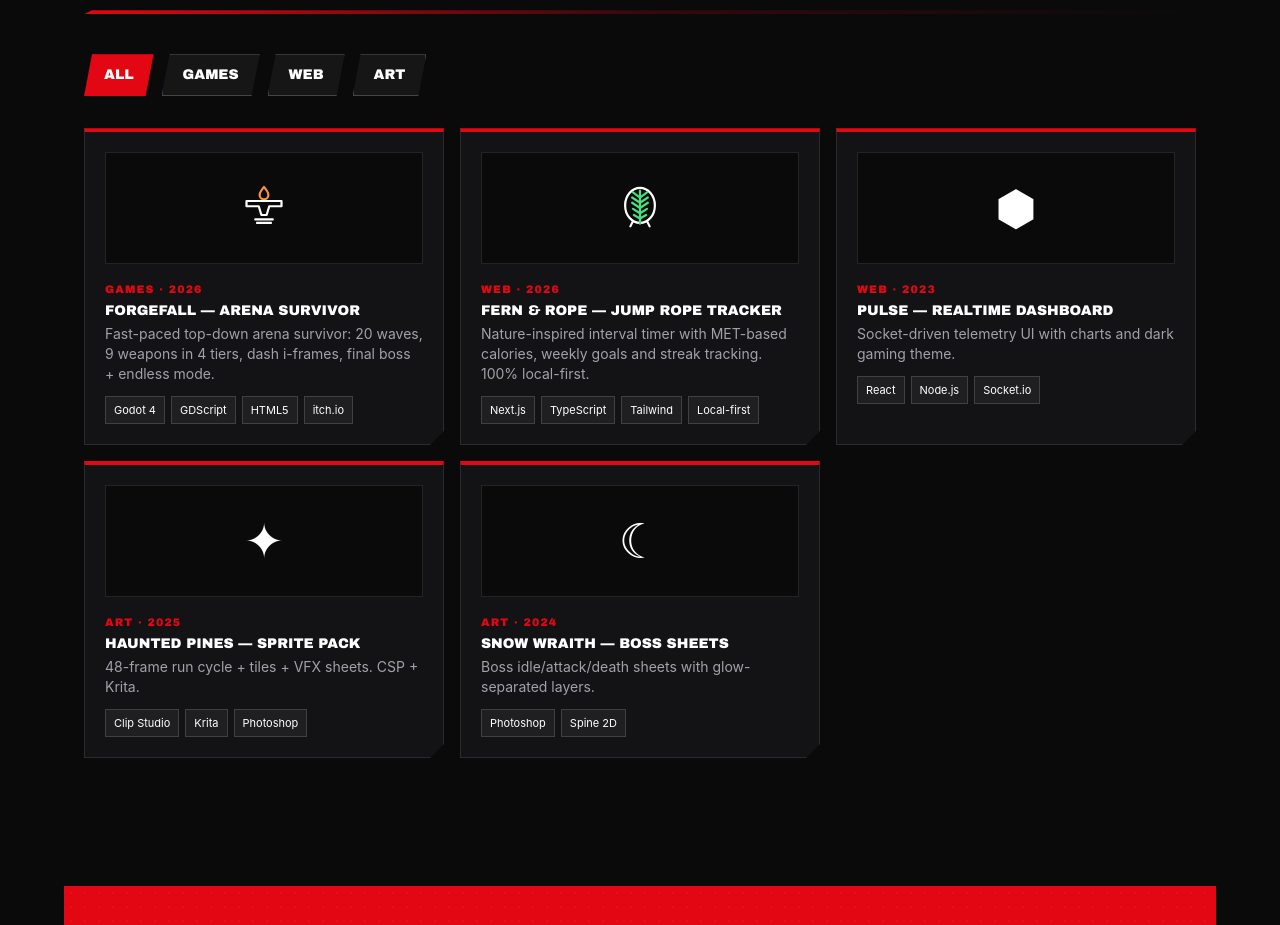
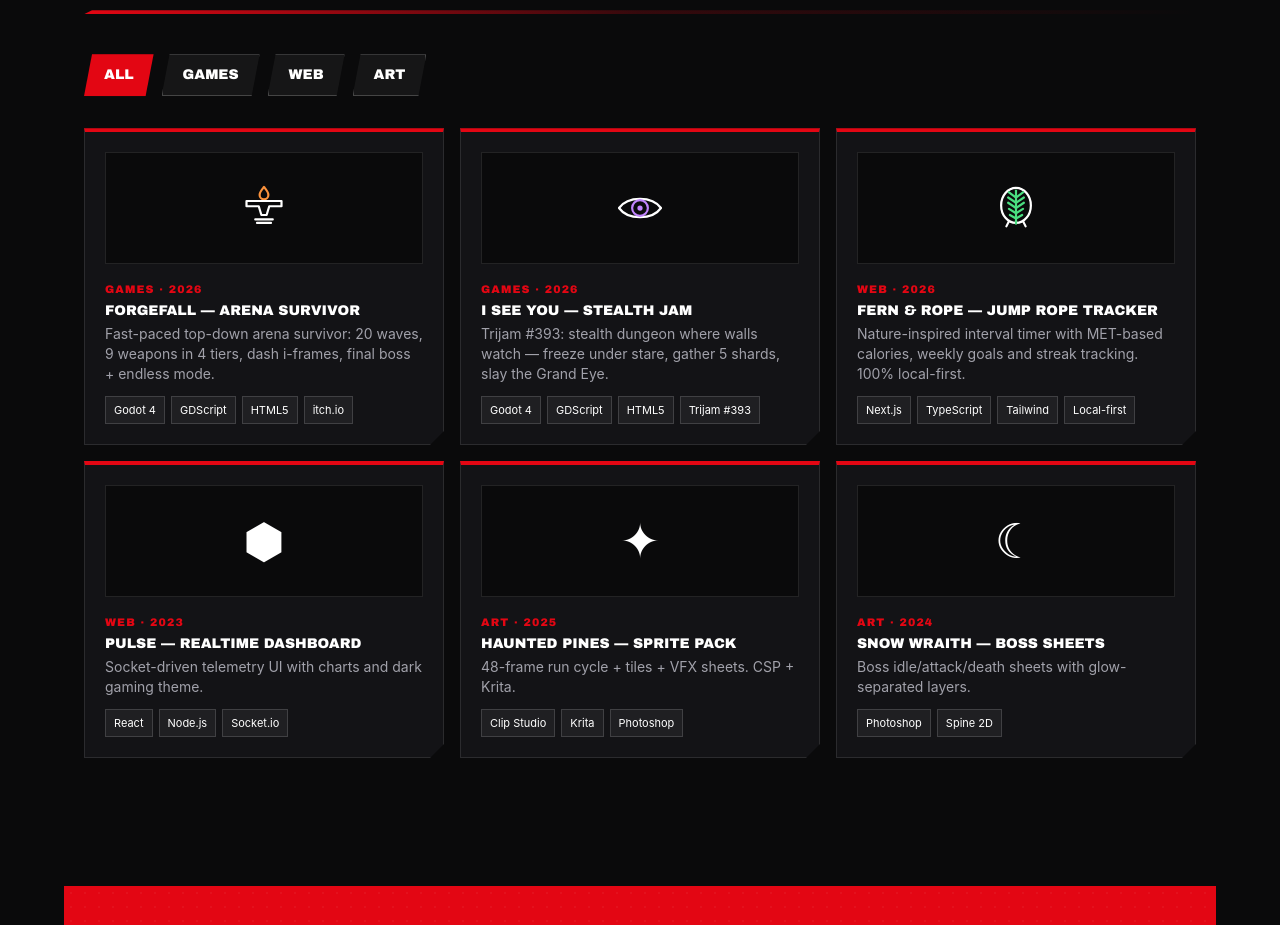
Before and after one commit to chakib-DZ/snow-ghost-portfolio, a Next.js app: page / in a window 1280 px wide. Shown: the part 2140-3065 px from the top of the page. Built offline with nearby package versions, Linux system fonts and the light colour scheme.

Commit message:
feat: add I See You stealth jam game to portfolio

```diff
--- a/components/Showcase.tsx
+++ b/components/Showcase.tsx
@@ -28,6 +28,15 @@ function ForgefallIcon() {
     </svg>
   );
 }
+function EyeIcon() {
+  return (
+    <svg width="56" height="56" viewBox="0 0 64 64" fill="none" aria-label="Watching eye">
+      <path d="M8 32 C18 18 46 18 56 32 C46 46 18 46 8 32 Z" stroke="white" strokeWidth="2.5" strokeLinejoin="round" />
+      <circle cx="32" cy="32" r="9" stroke="#C084FC" strokeWidth="2.5" />
+      <circle cx="32" cy="32" r="3" fill="#C084FC" />
+    </svg>
+  );
+}
 export default function Showcase() {
   const [f, setF] = useState<Category>("All");
   const list = projects.filter(p => f === "All" || p.category === f);
@@ -43,7 +52,7 @@ export default function Showcase() {
         <AnimatePresence mode="popLayout">
           {list.map(p => (
             <motion.a layout key={p.slug} href={p.link} target={p.link?.startsWith("http") ? "_blank" : undefined} rel={p.link?.startsWith("http") ? "noopener noreferrer" : undefined} initial={{opacity:0,x:-20}} animate={{opacity:1,x:0}} exit={{opacity:0,scale:.95}} whileHover={{scale:1.02}} className="card-hover group bg-charcoal border border-white/10 border-t-4 border-t-crimson p-5 block slash">
-              <div className="h-28 grid place-items-center text-5xl mb-4 bg-pitch border border-white/10 group-hover:bg-crimson transition-colors">{p.slug === "fern-rope-tracker" ? <FernRopeIcon /> : p.slug === "forgefall" ? <ForgefallIcon /> : p.preview}</div>
+              <div className="h-28 grid place-items-center text-5xl mb-4 bg-pitch border border-white/10 group-hover:bg-crimson transition-colors">{p.slug === "fern-rope-tracker" ? <FernRopeIcon /> : p.slug === "forgefall" ? <ForgefallIcon /> : p.slug === "i-see-you" ? <EyeIcon /> : p.preview}</div>
               <p className="text-[11px] font-display tracking-widest text-crimson">{p.category.toUpperCase()} · {p.year}</p>
               <h3 className="font-display mt-1 group-hover:text-crimson transition-colors uppercase text-sm leading-tight">{p.title}</h3>
               <p className="text-sm text-muted mt-1">{p.tagline}</p>
--- a/data/portfolio.ts
+++ b/data/portfolio.ts
@@ -14,6 +14,7 @@ export type Project = {
 
 export const projects: Project[] = [
   { slug: "forgefall", title: "Forgefall — Arena Survivor", category: "Games", tagline: "Fast-paced top-down arena survivor: 20 waves, 9 weapons in 4 tiers, dash i-frames, final boss + endless mode.", stack: ["Godot 4", "GDScript", "HTML5", "itch.io"], year: "2026", accent: "#FB923C", preview: "⚒", link: "https://snow-ghost-games.itch.io/forgefall" },
+  { slug: "i-see-you", title: "I See You — Stealth Jam", category: "Games", tagline: "Trijam #393: stealth dungeon where walls watch — freeze under stare, gather 5 shards, slay the Grand Eye.", stack: ["Godot 4", "GDScript", "HTML5", "Trijam #393"], year: "2026", accent: "#C084FC", preview: "👁", link: "https://snow-ghost-games.itch.io/i-see-you" },
   { slug: "fern-rope-tracker", title: "Fern & Rope — Jump Rope Tracker", category: "Web", tagline: "Nature-inspired interval timer with MET-based calories, weekly goals and streak tracking. 100% local-first.", stack: ["Next.js", "TypeScript", "Tailwind", "Local-first"], year: "2026", accent: "#4ADE80", preview: "🌿", link: "https://fern-and-rope.vercel.app/" },
   { slug: "dev-dashboard", title: "Pulse — Realtime Dashboard", category: "Web", tagline: "Socket-driven telemetry UI with charts and dark gaming theme.", stack: ["React", "Node.js", "Socket.io"], year: "2023", accent: "#34D399", preview: "⬢" },
   { slug: "sprite-pack", title: "Haunted Pines — Sprite Pack", category: "Art", tagline: "48-frame run cycle + tiles + VFX sheets. CSP + Krita.", stack: ["Clip Studio", "Krita", "Photoshop"], year: "2025", accent: "#F0ABFC", preview: "✦" },
```
